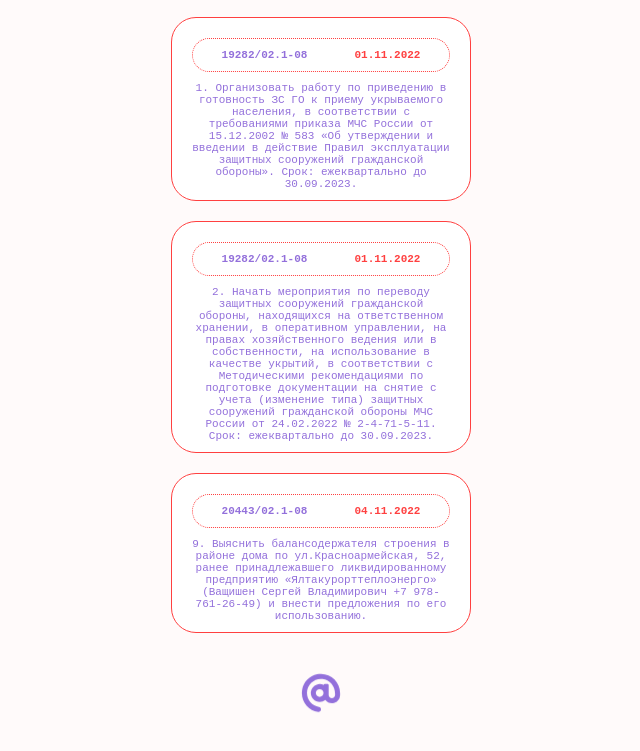
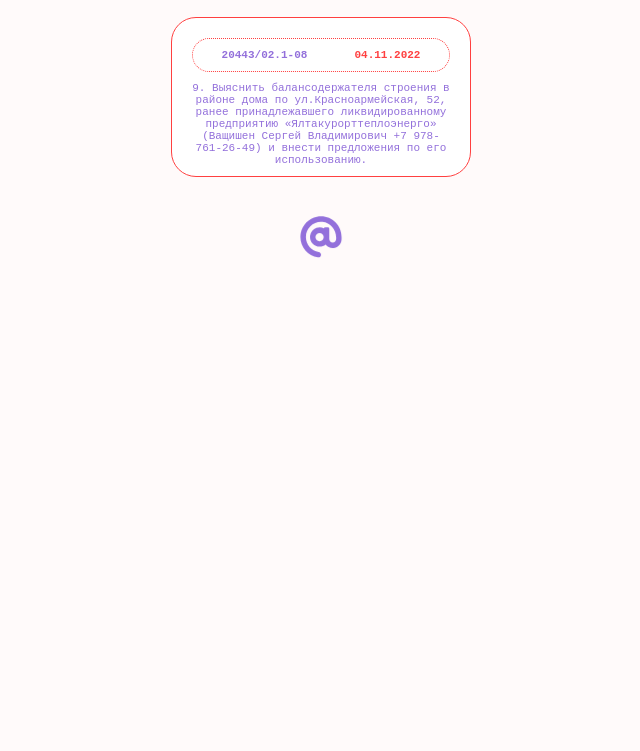
Before and after one commit to headtasks/yalta, a plain HTML site: page 5.html in a window 1280 px wide. Shown: the part 147-898 px from the top of the page, without its empty margins (319-959 px from the left). After the commit the page ends 800 px from the top, so only its background shows below. Drawn offline with Linux system fonts and the light colour scheme.

Commit message:
Update 5.html

```diff
--- a/5.html
+++ b/5.html
@@ -22,34 +22,6 @@
         </header>
 
         <main>
-
-            <section class="task-item wow animate__fadeInUpBig" data-wow-duration="1s">
-                <div class="task-item__wrapper">
-                    <div class="task-item__doc">
-                        19282/02.1-08
-                    </div>
-                    <div class="task-item__term">
-                        01.11.2022
-                    </div>
-                </div>
-                <div class="task-item__problem">
-                    1. Организовать работу по приведению в готовность ЗС ГО к приему укрываемого населения,  в соответствии с требованиями приказа МЧС России от 15.12.2002 № 583 «Об утверждении и введении в действие Правил эксплуатации защитных сооружений гражданской обороны». Срок: ежеквартально до 30.09.2023.
-                </div>
-            </section>
-
-            <section class="task-item wow animate__fadeInUpBig" data-wow-duration="1s">
-                <div class="task-item__wrapper">
-                    <div class="task-item__doc">
-                        19282/02.1-08
-                    </div>
-                    <div class="task-item__term">
-                        01.11.2022
-                    </div>
-                </div>
-                <div class="task-item__problem">
-                    2. Начать мероприятия по переводу защитных сооружений гражданской обороны, находящихся на ответственном хранении, в оперативном управлении, на правах хозяйственного ведения или в собственности, на использование в качестве укрытий, в соответствии с Методическими рекомендациями по подготовке документации на снятие с учета (изменение типа) защитных сооружений гражданской обороны МЧС России от 24.02.2022 № 2-4-71-5-11. Срок: ежеквартально до 30.09.2023.
-                </div>
-            </section>
 
             <section class="task-item wow animate__fadeInUpBig" data-wow-duration="1s">
                 <div class="task-item__wrapper">
```
